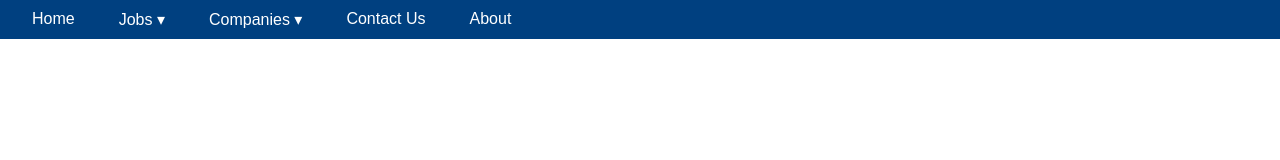
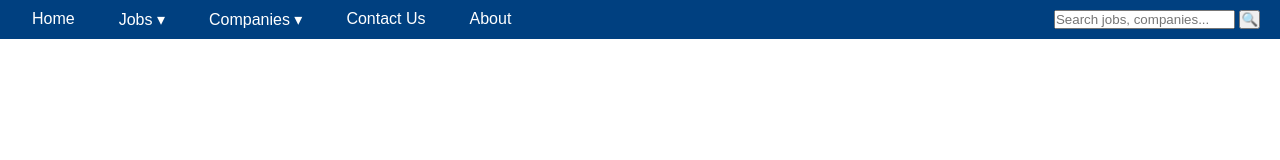
Before and after one commit to THEMontYcoder/Employment-site, a plain HTML site: page index.html in a window 1280 px wide. Drawn offline with Linux system fonts and the light colour scheme.

Commit message:
Update index.html

```diff
--- a/index.html
+++ b/index.html
@@ -31,6 +31,15 @@
       <li><a href="#">Contact Us</a></li>
       <li><a href="#">About</a></li>
     </ul>
+    <div class="search-box">
+      <input type="text" placeholder="Search jobs, companies..." id="search-input">
+      <button id="search-btn">🔍</button>
+    </div>
+
+    <!-- Mobile Menu Button -->
+    <button class="menu-toggle" id="menu-toggle">☰</button>
+  </nav>
+
 
     <!-- Mobile Menu Button -->
     <button class="menu-toggle" id="menu-toggle">☰</button>
```
